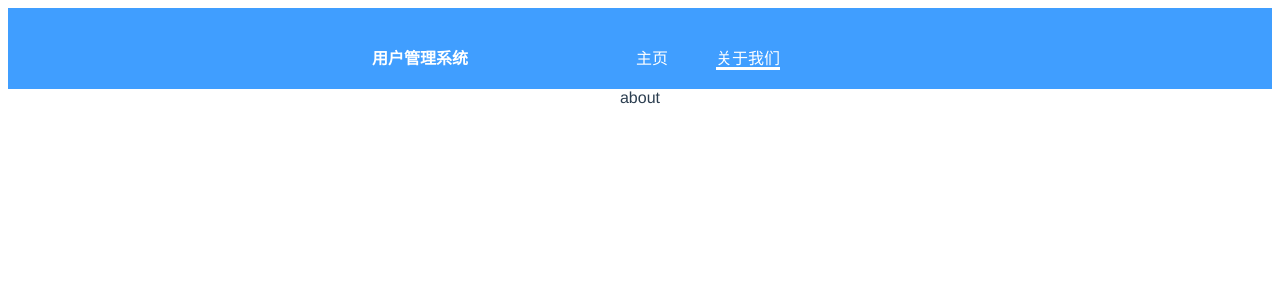
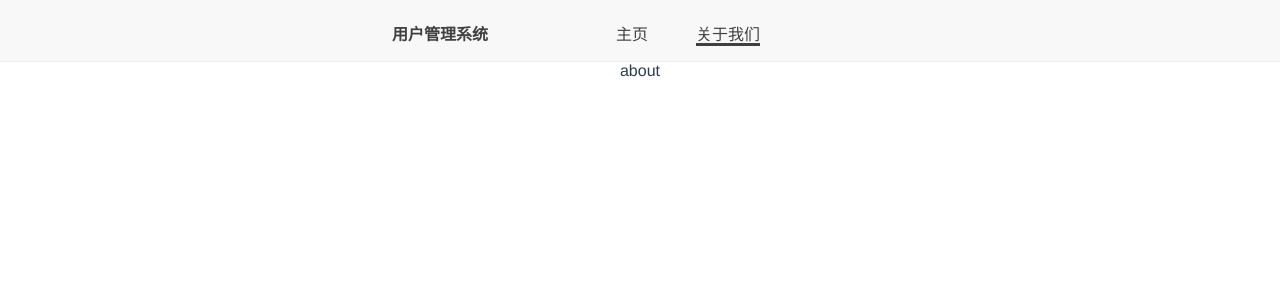
Before and after one commit to liYiWang007/background-management, a Vue app: page /aboutUs in a window 1280 px wide. Shown: the top 300 px of the page. Built offline with nearby package versions, Linux system fonts and the light colour scheme.

Commit message:
chore: 增加公共样式

```diff
--- a/public/index.html
+++ b/public/index.html
@@ -6,6 +6,26 @@
     <meta name="viewport" content="width=device-width,initial-scale=1.0">
     <link rel="icon" href="<%= BASE_URL %>favicon.ico">
     <title><%= htmlWebpackPlugin.options.title %></title>
+     <style>
+       * {
+         margin: 0;
+         padding: 0;
+       }
+
+       html,
+       body {
+         height: 100%;
+         width: 100%;
+       }
+
+       a {
+         text-decoration: none;
+       }
+
+       li {
+         list-style: none;
+       }
+     </style>
   </head>
   <body>
     <noscript>
--- a/src/components/AboutUs.vue
+++ b/src/components/AboutUs.vue
@@ -1,5 +1,5 @@
 <template>
-<div>about</div>
+<div class="about-us">about</div>
 </template>
 
 <script>
--- a/src/components/Head.vue
+++ b/src/components/Head.vue
@@ -21,12 +21,13 @@ export default {
 header{
   width: 100%;
   text-align: center;
-  height: 60px;
+  height: 40px;
   padding-top: 21px;
-  background: #409EFF;
+  background: #f8f8f8;
   overflow: hidden;
   text-align: center;
-  color: #ffffff;
+  color: #404040;
+  border-bottom: 1px solid #eee;
 }
 .logo{
   font-weight: bold;
@@ -41,10 +42,10 @@ header{
   margin: 0 24px;
 }
 .nav a{
-  color: #ffffff;
+  color: #404040;
   border-bottom: 3px solid transparent;
 }
 a.router-link-active{
-  border-bottom-color: #fff;
+  border-bottom-color: #404040;
 }
 </style>
--- a/src/components/Home.vue
+++ b/src/components/Home.vue
@@ -1,5 +1,5 @@
 <template>
-<div>home</div>
+<div class="home">home</div>
 </template>
 
 <script>
--- a/src/main.js
+++ b/src/main.js
@@ -7,6 +7,7 @@ import AboutUs from './components/AboutUs'
 Vue.config.productionTip = false
 Vue.use(VueRouter)
 
+// 设置路由
 const router=new VueRouter({
   mode:'history',
   base:__dirname,
```
